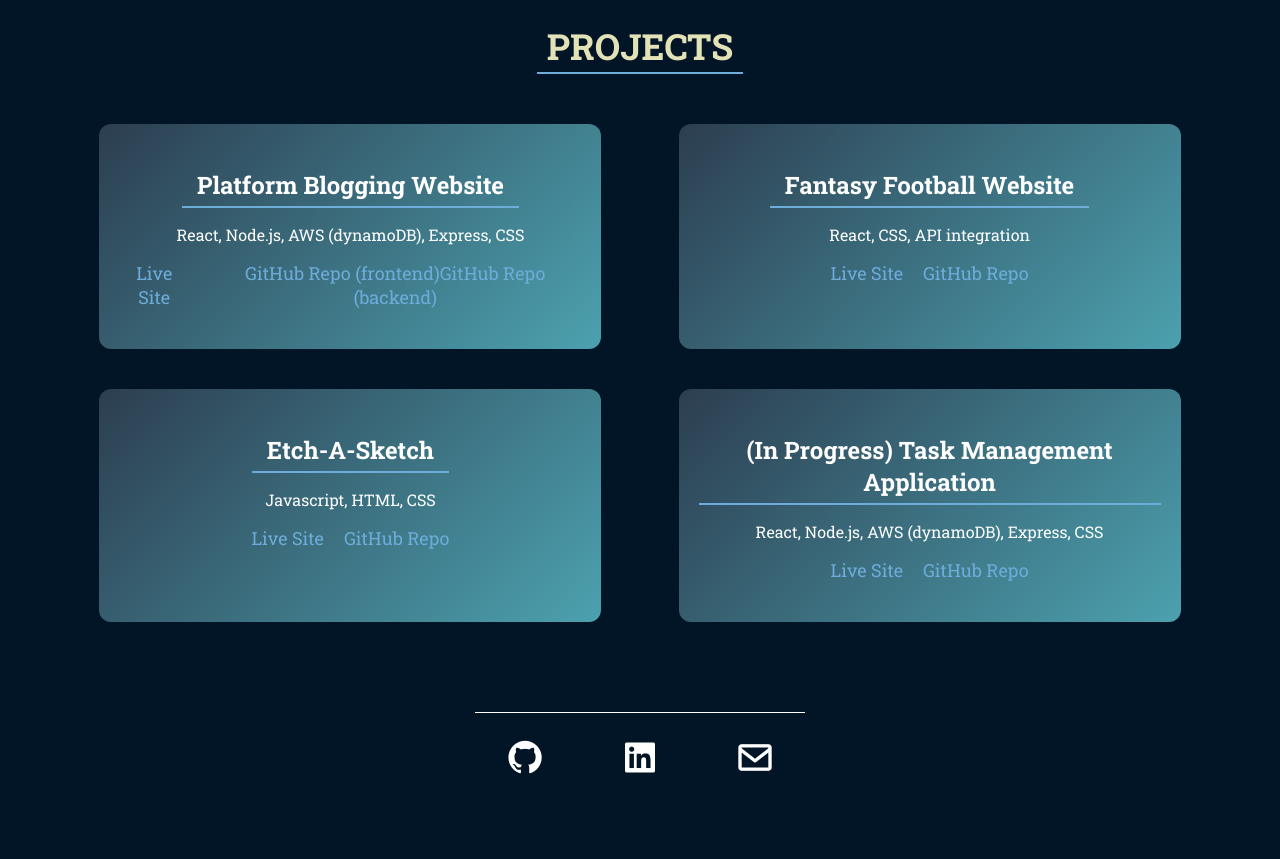
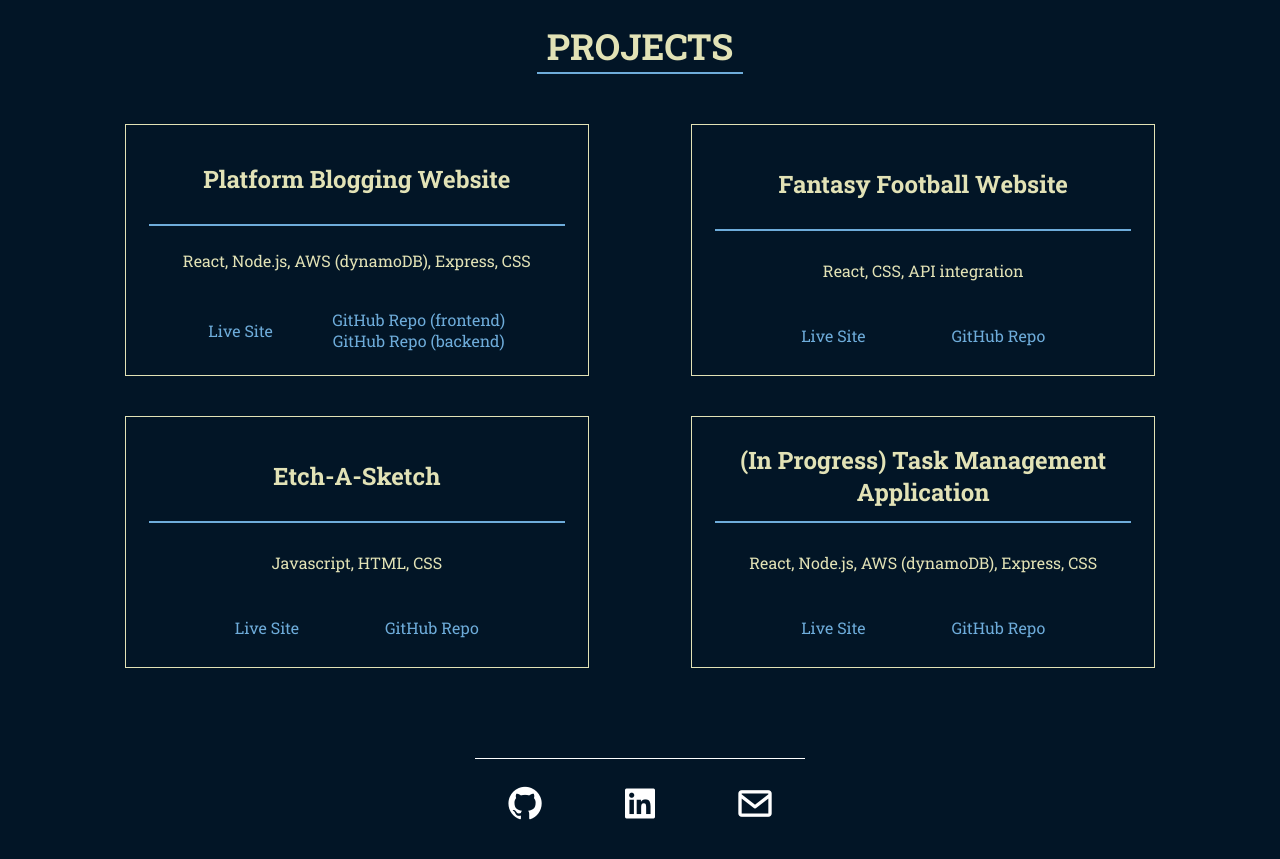
Before and after one commit to rymbowman/rymbowman.github.io, a React (Vite) app: page / in a window 1280 px wide. Shown: the part 1700-2559 px from the top of the page. Built offline with nearby package versions, Linux system fonts and the light colour scheme.

Commit message:
update styling for project cards

```diff
--- a/src/components/projects/Projects.css
+++ b/src/components/projects/Projects.css
@@ -25,40 +25,59 @@
 }
 
 .project-tile {
-  background: linear-gradient(135deg, #2c3e50, #4ca1af);
-  padding: 40px 20px;
-  border-radius: 12px;
-  color: white;
+  background: #021526;
+  border: 1px solid #e2e2b6;
+  color: #e2e2b6;
   text-align: center;
   transition: transform 0.2s;
   width: 40%;
+  height: 250px;
   display: flex;
   flex-direction: column;
   align-items: center;
+  justify-content: space-evenly;
 }
 
 .project-title {
   font-size: 24px;
+  color: #e2e2b6;
   border-bottom: 2px solid #6eacda;
-  padding: 5px 15px;
+  padding: 15px 0px;
+  height: 60px;
+  display: flex;
+  align-items: center;
+  justify-content: center;
+  width: 90%;
   margin: 0;
 }
 
 .project-description {
   font-size: 16px;
   font-weight: normal;
+  padding: 15px 0;
+  width: 90%;
+  margin: 0;
+}
+
+.multiple-github-links {
+  display: flex;
+  flex-direction: column;
+  align-items: center;
 }
 
 .project-links {
   display: flex;
-  gap: 20px;
-  justify-content: center;
+  justify-content: space-evenly;
+  width: 90%;
+  padding: 15px 0;
+  align-items: center;
+  margin: 0;
 }
 
 .project-links a {
   color: #6eacda;
   text-decoration: none;
-  font-size: 18px;
+  font-size: 16px;
   transition: color 0.2s;
 }
 
```
